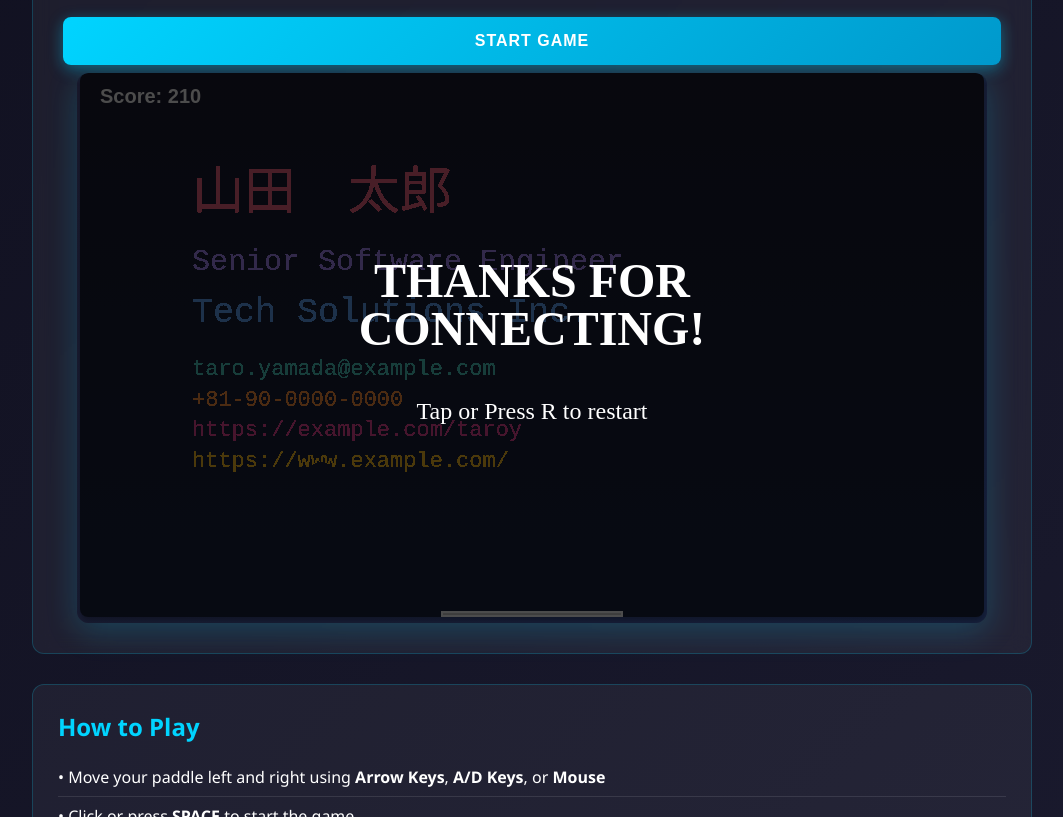
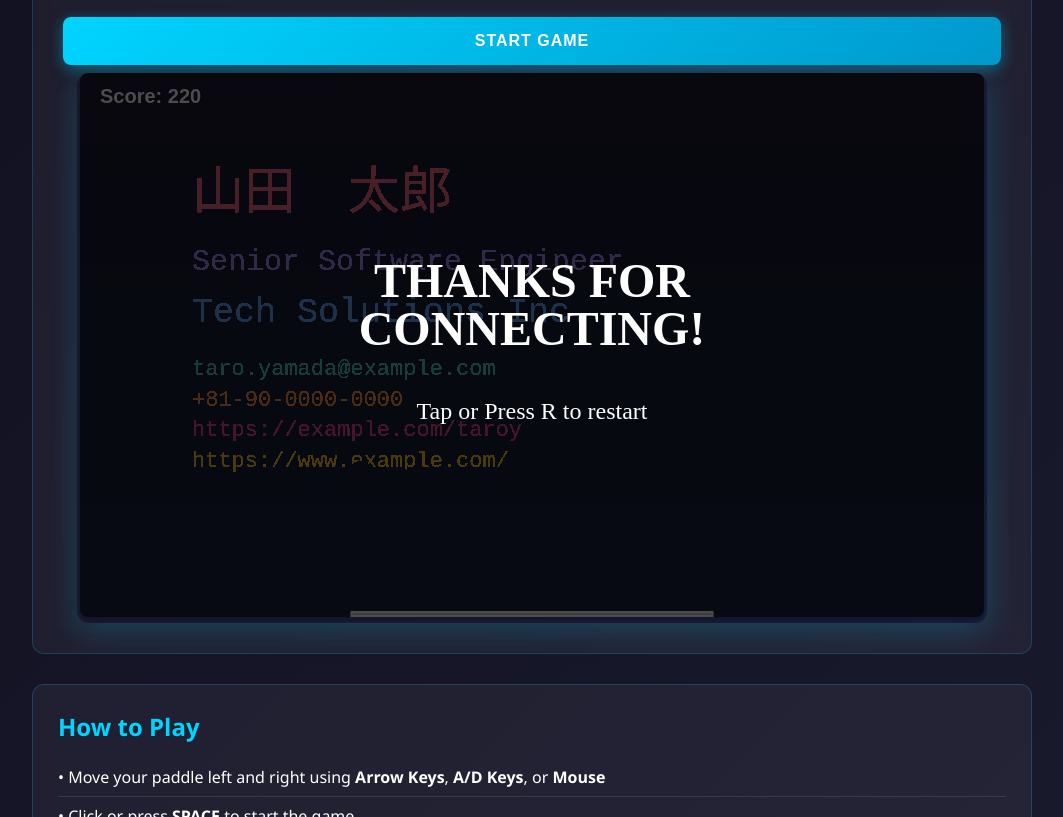
Before and after one commit to curionlab/business-card-breakout, a website built with Vite: page index.html in a window 1280 px wide. Shown: the part 648-1465 px from the top of the page, without its empty margins (108-1171 px from the left). Built offline with nearby package versions, Linux system fonts and the light colour scheme; a web font is replaced by a local one.

Commit message:
fix: add max-width constraint and improve DPR handling
Changes:
- Add maximum width constraint (910px) to prevent oversized canvas
- Properly utilize window.devicePixelRatio for high-DPI displays
- Improve container width validation with min/max bounds (320-910px)
- Fix: Canvas now renders correctly on Retina and high-DPI screens
- Update CDN example in embed-example.html with font loading
- Add documentation for container size requirements in README

Breaking Changes: None

Fixes: #N/A (Canvas sizing issues on various display resolutions)

```diff
--- a/package.json
+++ b/package.json
@@ -1,6 +1,6 @@
 {
   "name": "business-card-breakout",
-  "version": "1.0.1",
+  "version": "1.0.2",
   "description": "An embeddable library that transforms business card designs into a breakout game with physics, effects, and time-based block recovery",
   "type": "module",
   "main": "./dist/index.umd.js",
--- a/src/config.ts
+++ b/src/config.ts
@@ -27,7 +27,7 @@
     ballSpeed: 10,
     ballRadius: 12,
     paddleSpeed: 12,
-    paddleWidthRatio: 0.2,
+    paddleWidthRatio: 0.4,
     paddleHeight: 4,
     gravity: 0,
     friction: 1.0,
--- a/src/index.ts
+++ b/src/index.ts
@@ -1,5 +1,7 @@
 import { GameEngine } from './GameEngine';
 import { BusinessCardInfo, GameConfig } from './types';
+import { CardLayout } from './BlockManager';
+import { DEFAULT_GAME_CONFIG, DEFAULT_BUSINESS_CARD } from './config';
 
 export { GameEngine };
 export type { BusinessCardInfo, GameConfig, Block, Ball, Paddle, Particle } from './types';
@@ -17,7 +19,7 @@ export function initializeGame(
   containerId: string,
   businessCard?: Partial<BusinessCardInfo>,  // ← 変更: 第2引数
   gameConfig?: Partial<GameConfig>,           // ← 変更: 第3引数に移動
-  layout: 'standard' | 'professional' | 'minimal' = 'standard',
+  layout: CardLayout = 'standard',
   autoStart: boolean = false  // ← 追加: デフォルトで自動開始しない
 ): GameEngine {
   const container = document.getElementById(containerId);
@@ -29,15 +31,15 @@ export function initializeGame(
   // ステップ1: コンテナサイズを取得（CSS論理ピクセル）
   // ━━━━━━━━━━━━━━━━━━━━━━━━━━━━━━━━━━━━━━━
   const businessCardRatio = 91 / 55;
+  const minWidth = 320;
+  const maxWidth = 910;
 
-  // 1. container の clientWidth を取得
-  let containerWidth = container.clientWidth;
+  // 1. container の clientWidth を取得。設定されていない場合は600をデフォルトとする。
+  let containerWidth = container.clientWidth || 600;
 
-  // 2. 0 または異常に大きい場合はデフォルト値を使用
-  if (containerWidth === 0 || containerWidth > 2000) {
-    containerWidth = 600; // ← より現実的なデフォルト
-    console.warn(`Container "${containerId}" has invalid width. Using default: 600px`);
-  }
+  // 2. 小さすぎる場合はminWidth, 最大でもmaxWidthとなるように制御
+  // 範囲制限
+  containerWidth = Math.max(minWidth, Math.min(maxWidth, containerWidth));
 
   // 3. CSS 論理ピクセルサイズを計算
   let cssWidth = containerWidth;
@@ -52,12 +54,7 @@ export function initializeGame(
   cssWidth = Math.floor(cssWidth / 8) * 8;
   cssHeight = Math.floor(cssHeight / 8) * 8;
 
-  // 最小サイズを保証（スマホで小さくなりすぎない）
-  const minWidth = 320;
-  if (cssWidth < minWidth) {
-    cssWidth = minWidth;
-    cssHeight = Math.floor((cssWidth / businessCardRatio) / 8) * 8;
-  }
+
 
   // ━━━━━━━━━━━━━━━━━━━━━━━━━━━━━━━━━━━━━━━
   // ステップ2: DPRを取得して物理ピクセルを計算
@@ -93,6 +90,7 @@ export function initializeGame(
   // ━━━━━━━━━━━━━━━━━━━━━━━━━━━━━━━━━━━━━━━
   // GameEngineには論理ピクセルサイズとDPRを渡す
   const mergedConfig = {
+    ...DEFAULT_GAME_CONFIG,
     ...gameConfig,
     width: cssWidth,        // ← 論理ピクセル（ゲームロジック用）
     height: cssHeight,      // ← 論理ピクセル（ゲームロジック用）
@@ -102,23 +100,16 @@ export function initializeGame(
 
   const gameEngine = new GameEngine(canvas, mergedConfig);
 
-  // ← 追加: 名刺情報で初期化
-  if (businessCard) {
-    const cardInfo: BusinessCardInfo = {
-      name: businessCard.name,
-      nameEn: businessCard.nameEn,
-      title: businessCard.title,
-      company: businessCard.company,
-      tagline: businessCard.tagline,
-      email: businessCard.email,
-      phone: businessCard.phone,
-      sns: businessCard.sns,
-      website: businessCard.website
-    };
-    gameEngine.initializeWithBusinessCard(cardInfo, layout);
-    if (autoStart) {  // ← 変更: 条件付きで開始
-      gameEngine.start();
-    }
+  // 名刺情報を設定
+  const cardInfo = {
+    ...DEFAULT_BUSINESS_CARD,
+    ...businessCard
+  };
+  gameEngine.initializeWithBusinessCard(cardInfo, layout);
+
+  // 自動スタート
+  if (autoStart) {
+    gameEngine.start();
   }
 
   return gameEngine;
```
Also changed, not shown: examples/embed-example.html (+2 -2 lines).
